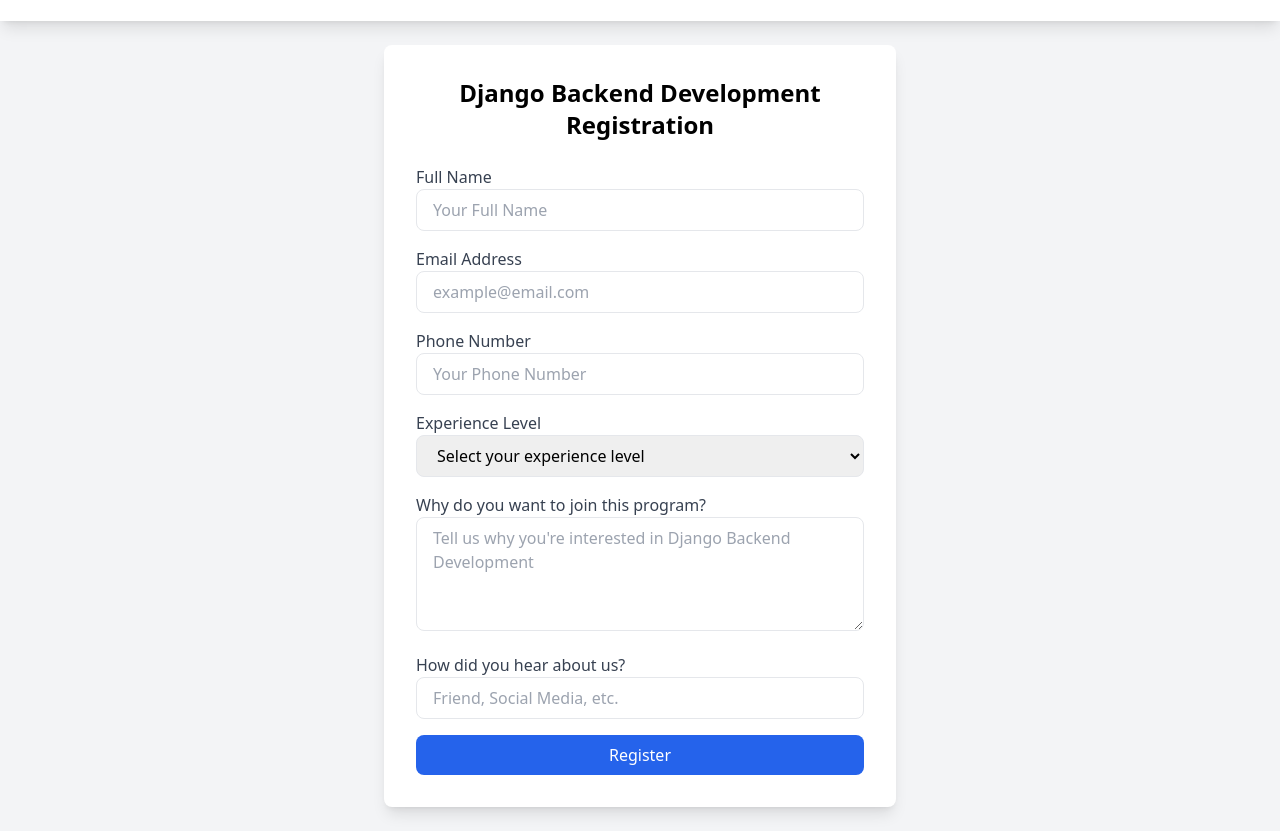
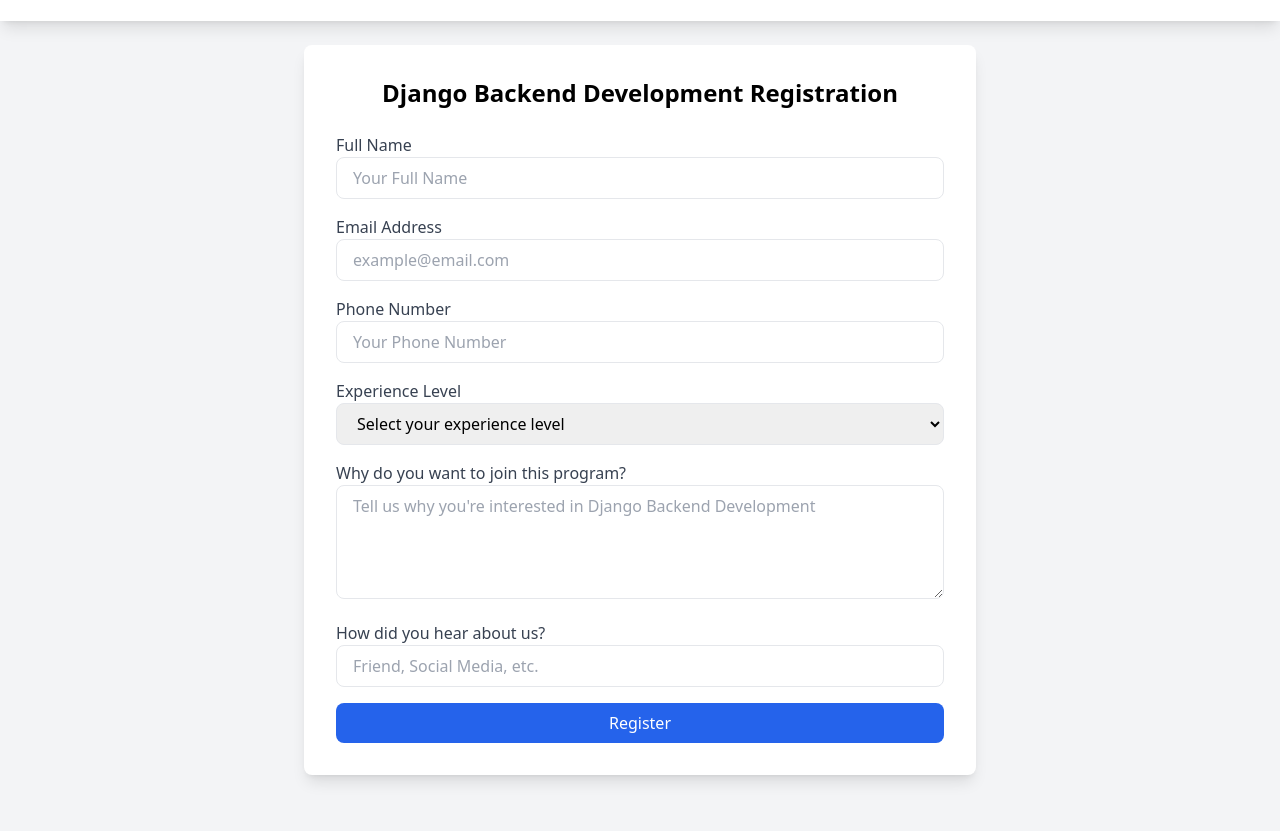
Before and after one commit to Olutayo0910/MentorMe, a plain HTML site: page register.html in a window 1280 px wide. Shown: the part 55-886 px from the top of the page. After the commit the page ends 854 px from the top, so only its background shows below. Drawn offline with nearby package versions, Linux system fonts and the light colour scheme.

```diff
--- a/register.html
+++ b/register.html
@@ -19,7 +19,7 @@
 
     <!-- Registration Form Section -->
     <section class="container mx-auto p-6">
-        <div class="max-w-lg mx-auto bg-white rounded-lg shadow-lg p-8">
+        <div class=" max-w-2xl mx-auto bg-white rounded-lg shadow-lg p-8">
             <h2 class="text-2xl font-bold text-center mb-6">Django Backend Development Registration</h2>
 
             <form action="/register-backend" method="POST" class="space-y-4">
```
